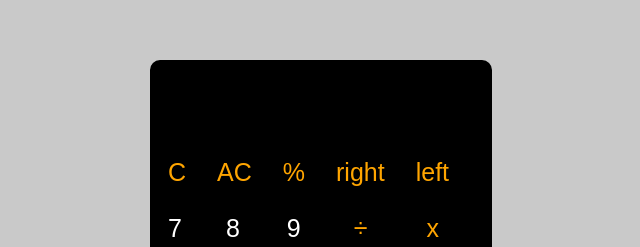
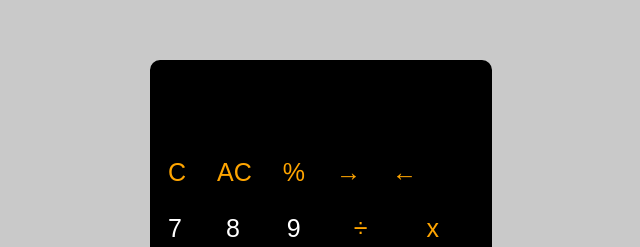
Before and after one commit to Himanshu073/calci555, a plain HTML site: page index.html in a window 1280 px wide. Shown: the part 140-387 px from the top of the page, without its empty margins (200-840 px from the left). Drawn offline with Linux system fonts and the light colour scheme.

Commit message:
Update index.html

```diff
--- a/index.html
+++ b/index.html
@@ -18,8 +18,8 @@
             <button id="funct" class="funct1" onclick="cleard()">C</button>
             <button id="funct" class="funct2" onclick="allclea()">AC</button>
             <button id="funct" class="funct3" onclick="pri('%'); persen();">%</button>
-            <button id="funct" class="funct4" onclick="necxt()">right</button>
-            <button id="funct" class="funct5" onclick="prevs()">left</button>
+            <button id="funct" class="funct4" onclick="necxt()">→</button>
+            <button id="funct" class="funct5" onclick="prevs()">←</button>
         </div>
 
         <div id="secrow">
@@ -54,4 +54,5 @@
     <script src="cla1.js"></script>
 </body>
 
+
 </html>
```
